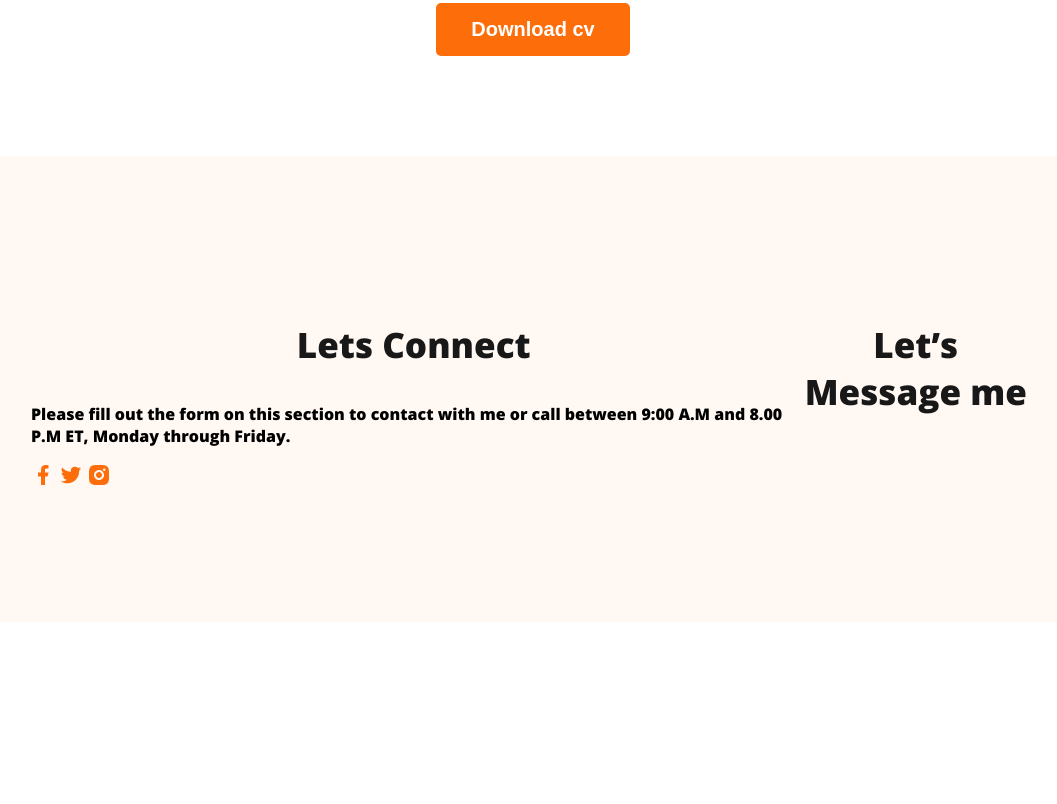
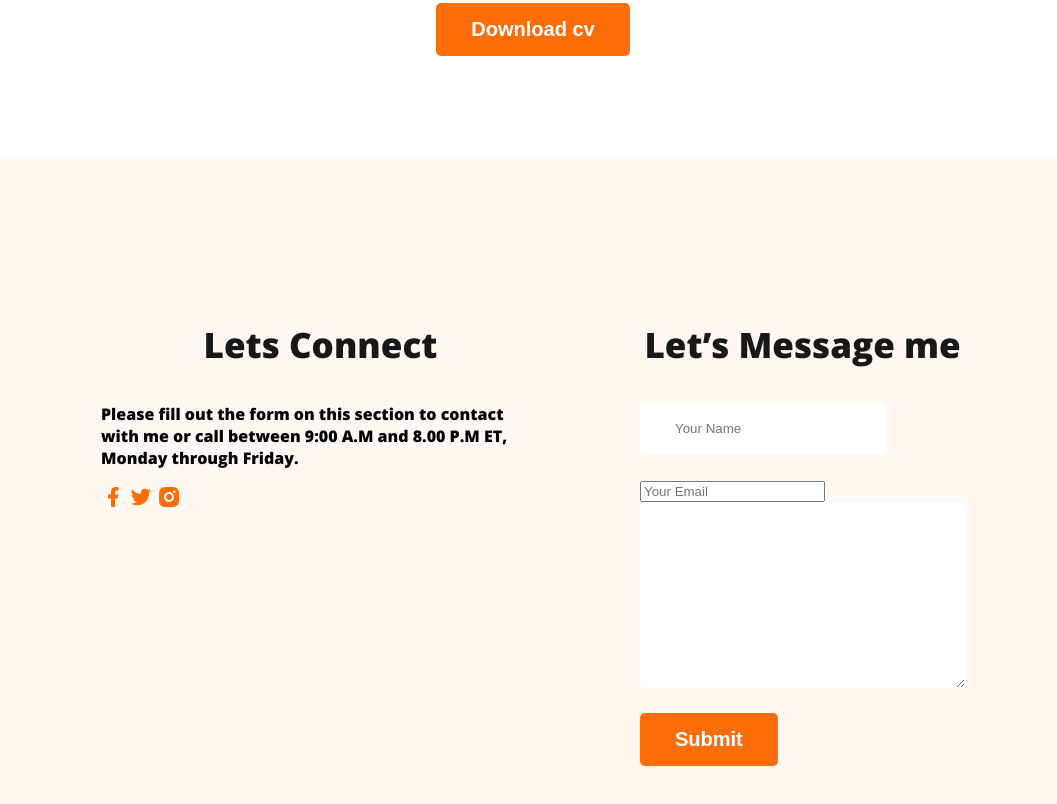
Before and after one commit to khaledsaifulla05/webdeveloper-portfolio, a plain HTML site: page index.html in a window 1280 px wide. Shown: the part 3160-3964 px from the top of the page, without its empty margins (107-1164 px from the left). Before the commit the page ends 3790 px from the top, so only its background shows below. Drawn offline with nearby package versions, Linux system fonts and the light colour scheme.

Commit message:
finished

```diff
--- a/index.html
+++ b/index.html
@@ -168,6 +168,12 @@
         </div>
         <div class="footer-item">
             <h3 class="section-tittle">Let’s Message me</h3>
+            <form class="contact" action="">
+                <input type="text" placeholder="Your Name">
+                <input type="email" name="" id="" placeholder="Your Email">
+                <textarea name="" id="" cols="30" rows="10"></textarea>
+                <input class="btn-primary" type="button" value="Submit">
+            </form>
         </div>
     </footer>
 </body>
--- a/styles/portfolio.css
+++ b/styles/portfolio.css
@@ -186,5 +186,18 @@ footer{
     display: flex;
     background: #FFF8F3;
     margin-top: 100px;
-    padding: 130px;
+    padding: 130px 200px;
+    gap: 100px;
 }
+.footer-column{
+    width: 50%;
+}
+.contact input[type=text], textarea{
+    display: block;
+    margin-bottom: 25px;
+    padding: 18px 35px;
+    color: #757575;
+    border-radius: 5px;
+    background: #FFF;
+    border: 0;
+}
```
